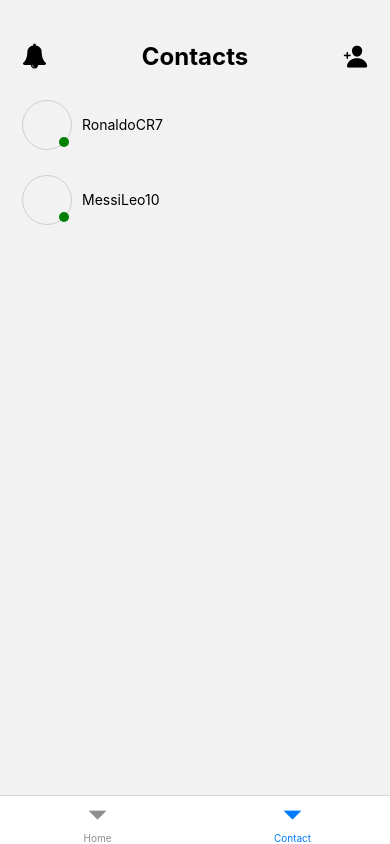
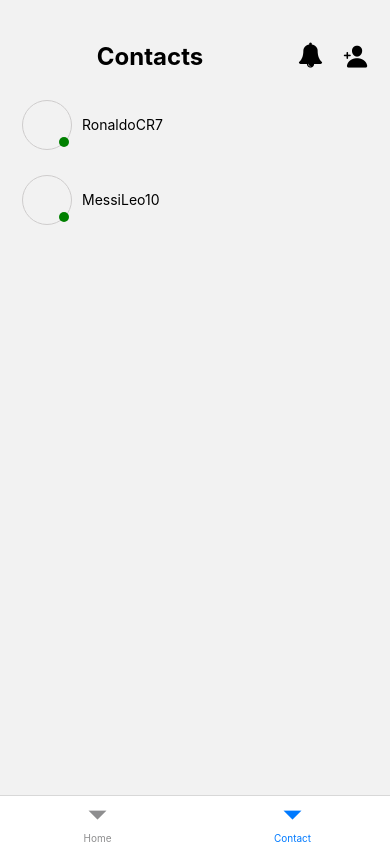
Before and after one commit to TallKAway/app-talkAway, a React Native app: screen /Contact in a window 390 px wide. Built offline with nearby package versions, Linux system fonts and the light colour scheme.

Commit message:
feat(wip) navbar and searchContactSection created

```diff
--- a/package.json
+++ b/package.json
@@ -26,6 +26,7 @@
   "devDependencies": {
     "@babel/core": "^7.20.0",
     "@types/react": "~18.2.14",
+    "@types/react-native-vector-icons": "^6.4.16",
     "typescript": "^5.1.3"
   },
   "private": true
--- a/src/pages/ContactPage/components/Contact.tsx
+++ b/src/pages/ContactPage/components/Contact.tsx
@@ -13,10 +13,12 @@ import {
 } from 'react-native';
 import IconFontAwesome from 'react-native-vector-icons/FontAwesome';
 import IconIonicons from 'react-native-vector-icons/Ionicons';
+import IconAntDesign from 'react-native-vector-icons/AntDesign';
 import { useEffect, useState } from 'react';
 import { SearchInput } from '../../../components/Input/SearchInput';
 import { useNavigation } from '@react-navigation/native';
 import { ContactItem } from './ContactItem';
+import { SearchContact } from './SearchContact';
 import users from '../../../data/users.json';
 import { ScreenStackNavigatorProps } from '../../../domains/Navigation';
 
@@ -30,9 +32,11 @@ export type User = {
 };
 
 export const Contact = () => {
-    const [research, setResearch] = useState<string>('');
     const navigation = useNavigation<ScreenStackNavigatorProps>();
     const [hasFriends, setHasFriends] = useState(false);
+    const [listContactSection, setContactListSection] = useState<boolean>(true);
+    const [searchContactSection, setSearchContactSection] = useState<boolean>(false);
+    const [notificationSection, setNotificationSection] = useState<boolean>(false);
 
     const [user, setUser] = useState<User[]>([
         {
@@ -58,41 +62,51 @@ export const Contact = () => {
             <TouchableWithoutFeedback onPress={Keyboard.dismiss}>
                 <View style={styles.contactWrapper}>
                     <View style={styles.header}>
+                        <Text style={styles.titleH1}>Contacts</Text>
+                        <View style={styles.headerNavbar}>
+                            {!listContactSection ? (
                                 <Pressable
+                                    style={styles.headerButton}
                                     onPress={() => {
-                                navigation.navigate('Home'); // En attendant la page/rubique notif
+                                        setContactListSection(true);
+                                        setSearchContactSection(false);
+                                        setNotificationSection(false);
+                                    }}
+                                >
+                                    <IconAntDesign name="arrowleft" size={25} color="black" />
+                                </Pressable>
+                            ) : null}
+                            <Pressable
+                                style={styles.headerButton}
+                                onPress={() => {
+                                    setNotificationSection(true);
+                                    setSearchContactSection(false);
+                                    setContactListSection(false);
                                 }}
                             >
                                 <IconFontAwesome name="bell" size={25} color="black" />
                             </Pressable>
-                        <Text style={styles.titleH1}>Contacts</Text>
+
                             <Pressable
+                                style={styles.headerButton}
                                 onPress={() => {
-                                navigation.navigate('Home'); // En attendant la page/rubique d'ajout de contact
+                                    setSearchContactSection(true);
+                                    setContactListSection(false);
+                                    setNotificationSection(false);
                                 }}
                             >
                                 <IconIonicons name="person-add" size={25} color="black" />
                             </Pressable>
                         </View>
-                    {/* <SearchInput getContent={(data) => setResearch(data)}></SearchInput>
-                    <FlatList
-                        data={users}
-                        renderItem={({ item }) =>
-                            research.length > 0 && item.username.includes(research) ? (
-                                <>
-                                    <ContactItem username={item.username} />
-                                </>
-                            ) : null
-                        }
-                        style={styles.searchResults}
-                    /> */}
-                    <ScrollView
-                        contentContainerStyle={{
+                    </View>
+                    <View>
+                        {listContactSection ? (
+                            <View
+                                style={{
                                     ...styles.contactListWrapper,
                                     ...(hasFriends ? {} : { alignItems: 'center' }),
                                 }}
                             >
-                        {/* <Text style={styles.titleH2}>Tes amis</Text> */}
                                 {hasFriends ? (
                                     <FlatList
                                         data={users}
@@ -114,7 +128,11 @@ export const Contact = () => {
                                         />
                                     </View>
                                 )}
-                    </ScrollView>
+                            </View>
+                        ) : null}
+
+                        {searchContactSection ? <SearchContact /> : null}
+                    </View>
                 </View>
             </TouchableWithoutFeedback>
         </KeyboardAvoidingView>
@@ -144,19 +162,15 @@ const styles = StyleSheet.create({
         alignItems: 'center',
         paddingBottom: 16,
     },
-    headerAddButton: {
-        fontSize: 40,
-        fontWeight: '200',
+    headerButton: {
+        paddingLeft: 20,
+    },
+    headerNavbar: {
+        display: 'flex',
+        flexDirection: 'row',
     },
     searchTextInput: {
         borderWidth: 2,
-    },
-    searchResults: {
-        height: 'auto',
-        maxHeight: 170,
-        backgroundColor: '#E8ECED',
-        borderBottomEndRadius: 8,
-        borderBottomStartRadius: 8,
     },
     contactList: {},
     titleH2: {
--- /dev/null
+++ b/src/pages/ContactPage/components/SearchContact.tsx
@@ -0,0 +1,48 @@
+import {
+    View,
+    Text,
+    StyleSheet,
+    TouchableWithoutFeedback,
+    Keyboard,
+    KeyboardAvoidingView,
+    Platform,
+    FlatList,
+    Button,
+    Pressable,
+    ScrollView,
+} from 'react-native';
+
+import { useEffect, useState } from 'react';
+import { SearchInput } from '../../../components/Input/SearchInput';
+import { useNavigation } from '@react-navigation/native';
+import { ContactItem } from './ContactItem';
+import users from '../../../data/users.json';
+
+export const SearchContact = () => {
+    const [research, setResearch] = useState<string>('');
+    return (
+        <View>
+            <SearchInput getContent={(data) => setResearch(data)}></SearchInput>
+            <FlatList
+                data={users}
+                renderItem={({ item }) =>
+                    research.length > 0 && item.username.includes(research) ? (
+                        <>
+                            <ContactItem username={item.username} />
+                        </>
+                    ) : null
+                }
+                style={styles.searchResults}
+            />
+        </View>
+    );
+};
+
+const styles = StyleSheet.create({
+    searchResults: {
+        height: 'auto',
+        maxHeight: 170,
+        borderBottomEndRadius: 8,
+        borderBottomStartRadius: 8,
+    },
+});
```
Also changed, not shown: 1 other file (tests, documents, lock files or other folders). Lines whose indentation alone changed are shown as unchanged.
